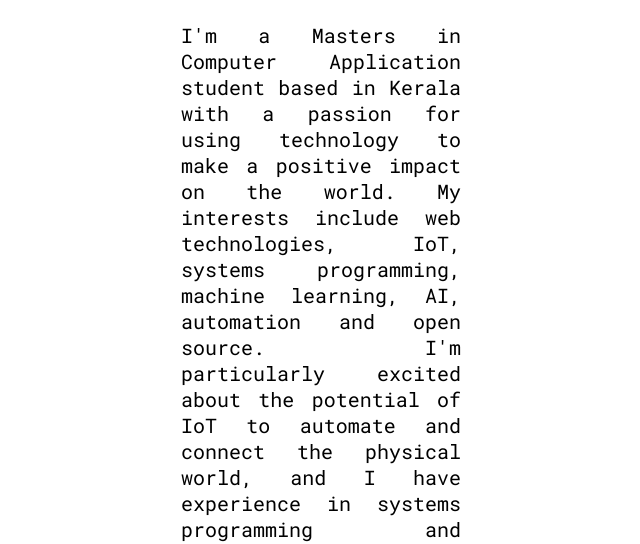
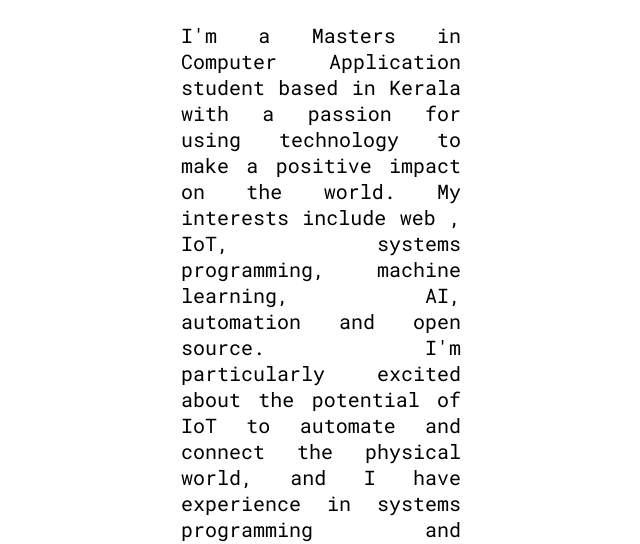
Before and after one commit to aswinr19/portfolio, a plain HTML site: page index.html in a window 1280 px wide. Shown: the part 261-805 px from the top of the page, without its empty margins (19-659 px from the left). Drawn offline with Linux system fonts and the light colour scheme.

Commit message:
minor changes

```diff
--- a/index.html
+++ b/index.html
@@ -22,7 +22,7 @@
 			<p>
 				I'm a Masters in Computer Application student based in Kerala with a
 				passion for using technology to make a positive impact on the world. My
-				interests include web technologies, IoT, systems programming, machine
+				interests include web , IoT, systems programming, machine
 				learning, AI, automation and open source. I'm particularly excited about
 				the potential of IoT to automate and connect the physical world, and I
 				have experience in systems programming and creating scalable software
```
